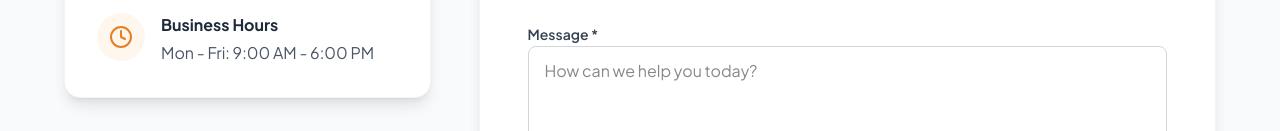
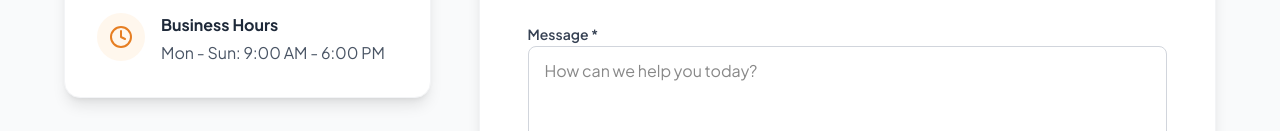
Before and after one commit to YugDrishti/AV_Enterprisess, a Next.js app in the folder frontend/: page /contact in a window 1280 px wide. Shown: the part 776-907 px from the top of the page. Built offline with nearby package versions, Linux system fonts and the light colour scheme.

Commit message:
Update business hours to include Saturday and Sunday

```diff
--- a/frontend/src/app/contact/page.tsx
+++ b/frontend/src/app/contact/page.tsx
@@ -88,7 +88,7 @@ export default function ContactPage() {
                   </div>
                   <div>
                     <h4 className="font-bold text-gray-800">Business Hours</h4>
-                    <p className="text-gray-600 mt-1">Mon - Fri: 9:00 AM - 6:00 PM</p>
+                    <p className="text-gray-600 mt-1">Mon - Sun: 9:00 AM - 6:00 PM</p>
                   </div>
                 </div>
               </div>
```
Also changed, not shown: frontend/public/llms.txt.
